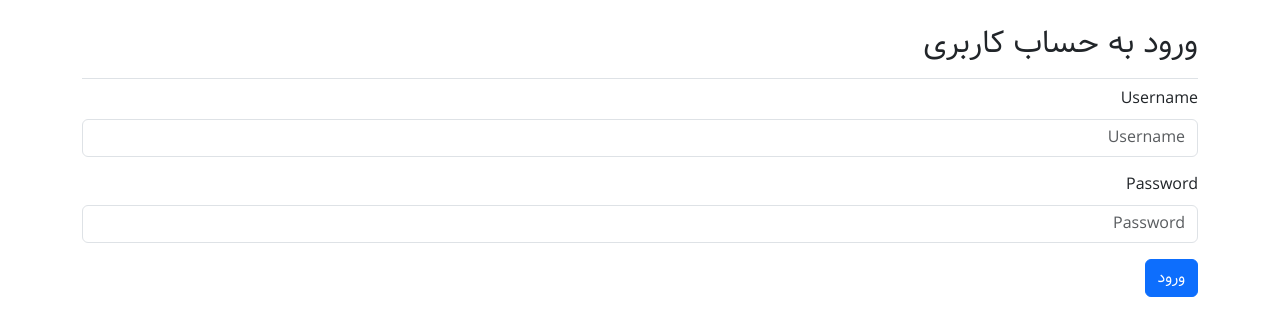
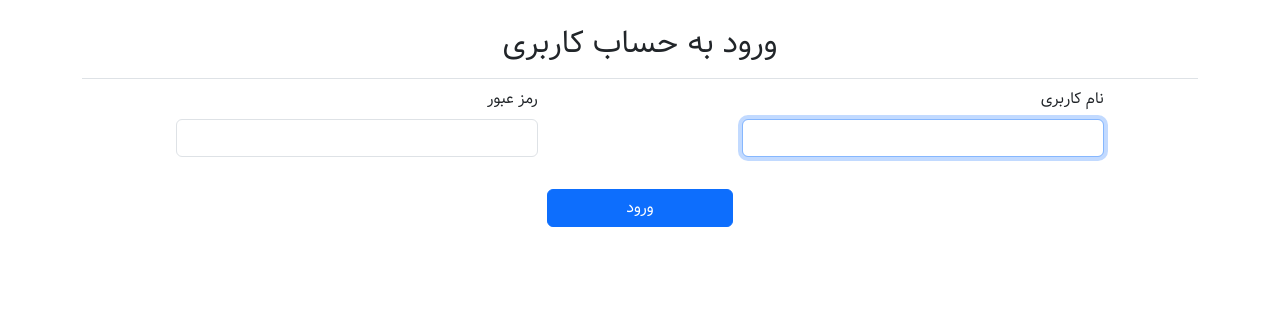
Before and after one commit to ali-nakhaee/Q_web, a Django app: page /users/login/ in a window 1280 px wide. Shown: the part 58-394 px from the top of the page. Run offline with Django 4.2, Linux system fonts and the light colour scheme; parts of the project's set-up code (start-up, migrations or seed data) failed here and were passed over; some libraries are stand-ins or nearby versions.

Commit message:
login page style changed for farsi

```diff
--- a/users/forms.py
+++ b/users/forms.py
@@ -5,8 +5,8 @@ from django.utils.translation import gettext_lazy as _
 
 
 class LoginForm(forms.Form):
-    username = forms.CharField(max_length=63)
-    password = forms.CharField(max_length=63, widget=forms.PasswordInput)
+    username = forms.CharField(max_length=150, label=_("نام کاربری"),)
+    password = forms.CharField(max_length=150, widget=forms.PasswordInput, label=_("رمز عبور"))
 
 
 class SignupForm(UserCreationForm):
--- a/users/models.py
+++ b/users/models.py
@@ -28,9 +28,9 @@ class User(AbstractUser):
     )
 
     first_name = models.CharField(max_length=150,
-                                  help_text="از نام اصلی خود استفاده کنید.")
+                                  help_text="از نام واقعی خود استفاده کنید.")
     last_name = models.CharField(max_length=150,
-                                 help_text="از نام خانوادگی اصلی خود استفاده کنید.")
+                                 help_text="از نام خانوادگی واقعی خود استفاده کنید.")
     role = models.CharField(max_length=30, choices=ROLE_CHOICES, default=STUDENT)
 
     def save(self, *args, **kwargs):
--- a/users/templates/registration/login.html
+++ b/users/templates/registration/login.html
@@ -2,7 +2,9 @@
 {% load bootstrap5 %}
 
 {% block page_header %}
+<div class="mx-auto text-center">
   <h2>ورود به حساب کاربری</h2>
+</div>
 {% endblock page_header %}
 
 {% block content %}
@@ -22,16 +24,27 @@
 </ul>
 {% endif %}
 
-  {% if form.errors %}
-    <p>Your username and password didn't match. Please try again.</p>
-  {% endif %}
+{% bootstrap_form_errors form%}
 
-  <form method="post" action="{% url 'users:login' %}" class="form">
+  <form method="post" action="{% url 'users:login' %}" class="row g-3">
     {% csrf_token %}
-    {% bootstrap_form form %}
+    <div class="col-md-4 mx-auto">
+      <label class="form-label" for="id_username">{{ form.username.label }}</label>
+      <input type="text" name="username" maxlength="150" autocapitalize="none"
+      autocomplete="username" autofocus="" class="form-control" placeholder=""
+      title="{{ form.username.help_text }}" required="" id="id_username">
+    </div>
+    <div class="col-md-4 mx-auto">
+      <label class="form-label" for="id_password">{{ form.password.label }}</label>
+      <input type="password" name="password" autocomplete="password" class="form-control"
+      placeholder="" title={{ form.password1.help_text }} required="" id="id_password">
+      <small class="form-text text-muted">{{ form.password.help_text|linebreaks }}</small>
+    </div>
+    <div class="mx-auto text-center">
       {% buttons %}
-         <button name="submit" class="btn btn-primary">ورود</button>
+         <button name="submit" class="btn btn-primary col-md-2 mx-auto">ورود</button>
       {% endbuttons %}
+    </div>
 
     <input type="hidden" name="next"
       value="{% url 'quiz:index' %}">
```
Also changed, not shown: users/templates/registration/register.html (+6 -3 lines).
